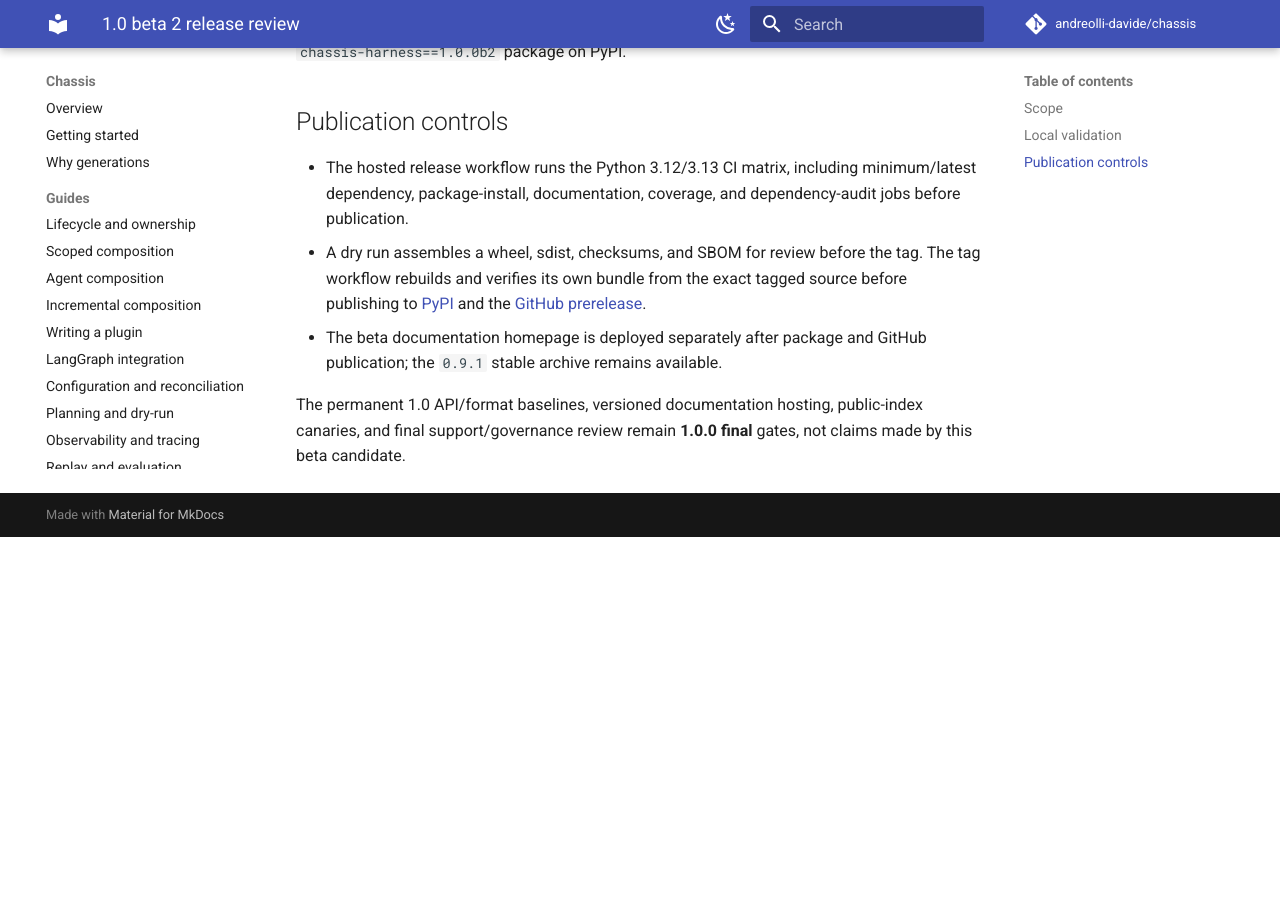
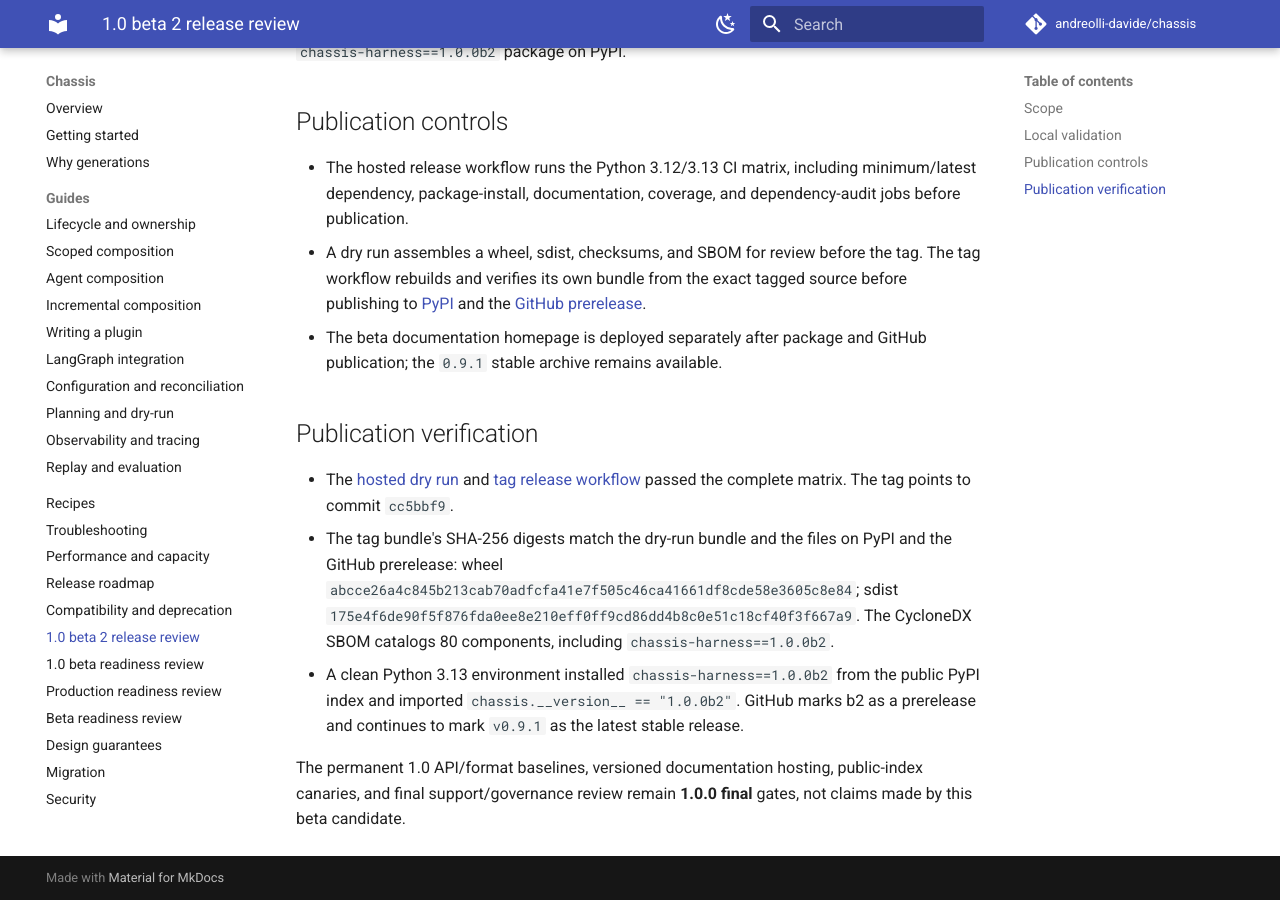
Before and after one commit to andreolli-davide/chassis, an MkDocs documentation site: the page built from docs/1.0-beta2-readiness.md, in a window 1280 px wide and 900 px high, scrolled down 774 px. Built offline with MkDocs 1.6.1 and Material for MkDocs 9.7.7, drawn with Linux system fonts in a browser that asks for light colours; comment, search, counter and statistics services are not loaded; before the commit the page ends 1311 px from its top, so only the background shows below that.

Commit message:
Record 1.0.0b2 publication evidence

```diff
--- a/docs/1.0-beta2-readiness.md
+++ b/docs/1.0-beta2-readiness.md
@@ -42,6 +42,22 @@ then-unpublished `chassis-harness==1.0.0b2` package on PyPI.
 - The beta documentation homepage is deployed separately after package and
   GitHub publication; the `0.9.1` stable archive remains available.
 
+## Publication verification
+
+- The [hosted dry run](https://github.com/andreolli-davide/chassis/actions/runs/35979312910)
+  and [tag release workflow](https://github.com/andreolli-davide/chassis/actions/runs/35979509605)
+  passed the complete matrix. The tag points to commit `cc5bbf9`.
+- The tag bundle's SHA-256 digests match the dry-run bundle and the files on
+  PyPI and the GitHub prerelease: wheel
+  `abcce26a4c845b213cab70adfcfa41e7f505c46ca41661df8cde58e3605c8e84`;
+  sdist `175e4f6de90f5f876fda0ee8e210eff0ff9cd86dd4b8c0e51c18cf40f3f667a9`.
+  The CycloneDX SBOM catalogs 80 components, including
+  `chassis-harness==1.0.0b2`.
+- A clean Python 3.13 environment installed `chassis-harness==1.0.0b2` from
+  the public PyPI index and imported `chassis.__version__ == "1.0.0b2"`.
+  GitHub marks b2 as a prerelease and continues to mark `v0.9.1` as the latest
+  stable release.
+
 The permanent 1.0 API/format baselines, versioned documentation hosting,
 public-index canaries, and final support/governance review remain **1.0.0 final**
 gates, not claims made by this beta candidate.
```
